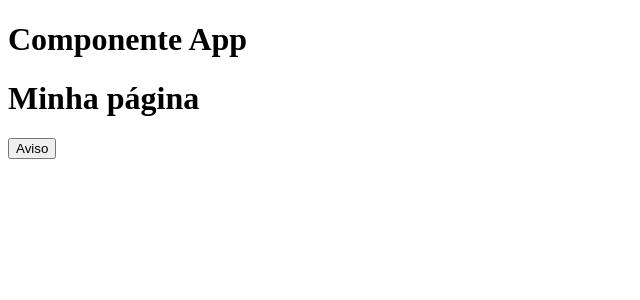
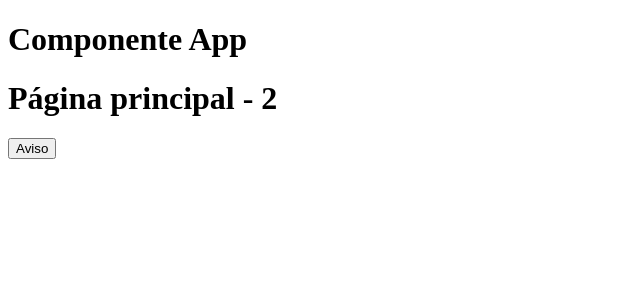
Before and after one commit to 1TDSPY-2024/aula-05-2sem, a React (Vite) app in the folder felipeSeiki/: page / in a window 1280 px wide. Shown: the top 300 px of the page, without its empty margins (0-640 px from the left). Built offline with nearby package versions, Linux system fonts and the light colour scheme.

Commit message:
Criando unio-types e intersections

```diff
--- a/felipeSeiki/src/App.tsx
+++ b/felipeSeiki/src/App.tsx
@@ -1,21 +1,17 @@
 import Cabecalho from "./Cabecalho/Cabecalho";
 
-//tipagem de tipos primitivos e de tipos de referências
-const titulo:string = "Minha página";
-const numero:number = 0;
-const listaDeNomes:string[] = ["João","Maria","Pedro"];
-const aluno:{nome:string,idade:number,altura:number}={
-  nome:"João",
-  idade:20,
-  altura:1.80
-}
-const aviso = () => alert(titulo);
+function App(){
 
-function App(){
+  //tipagem de tipos primitivos e de tipos de referências
+  const pagina:string = "Página principal";
+  const nrPagina:number = 2;
+  const status = "loading";
+  const aviso = () => alert(pagina);
+
   return(
     <div>
       <h1>Componente App</h1>
-      <Cabecalho tituloProps={titulo} avisoProps={aviso}/>
+      <Cabecalho paginaProps={pagina} nrPaginaProps={nrPagina} statusProps={status} avisoProps={aviso}/>
     </div>
   );
 }
--- a/felipeSeiki/src/Cabecalho/Cabecalho.tsx
+++ b/felipeSeiki/src/Cabecalho/Cabecalho.tsx
@@ -1,27 +1,18 @@
 type CabecalhoProps = {
-    tituloProps:string;
-    avisoProps:void;
+    paginaProps:string;
+    nrPaginaProps:string | number;
+    statusProps:"loading";
+    avisoProps:()=>void;
 };
 
-function Cabecalho({tituloProps,avisoProps}:CabecalhoProps){
+function Cabecalho({paginaProps,nrPaginaProps,statusProps,avisoProps}:CabecalhoProps){
 
-    document.title = tituloProps;
-
-    // //Desestruturação---------------------
-    // const aluno = {
-    //     nome:'João',
-    //     idade:20
-    // }
-
-    // const{nome,idade} = aluno;
-    // //Desestruturação---------------------
+    document.title = statusProps+" - "+nrPaginaProps;
 
     return(
         <header>
-            <h1>{tituloProps}</h1>
+            <h1>{paginaProps+"\n - "+nrPaginaProps}</h1>
             <button onClick = {()=> avisoProps()}>Aviso</button>
-            {/* <p>Nome do aluno: {nome}</p>
-            <p>Idade do aluno: {idade}</p> */}
         </header>
     );
 }
```
